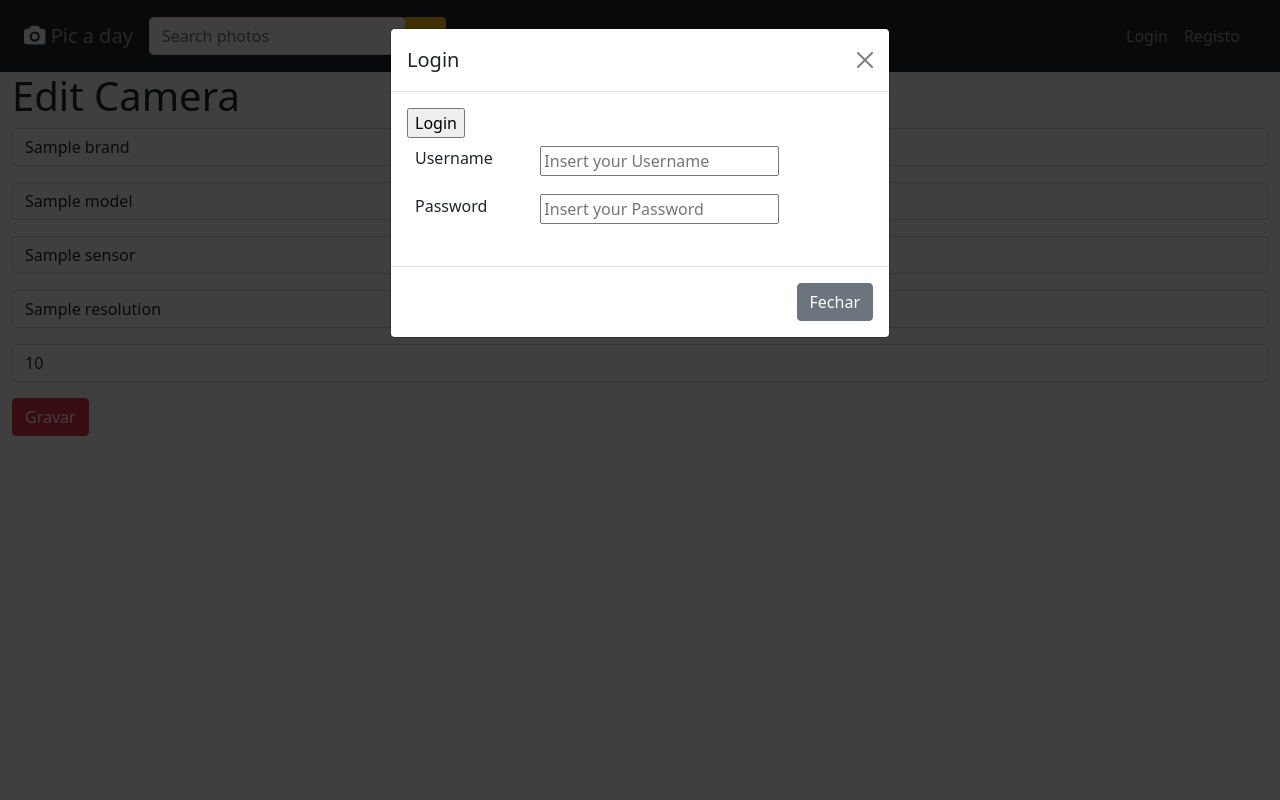
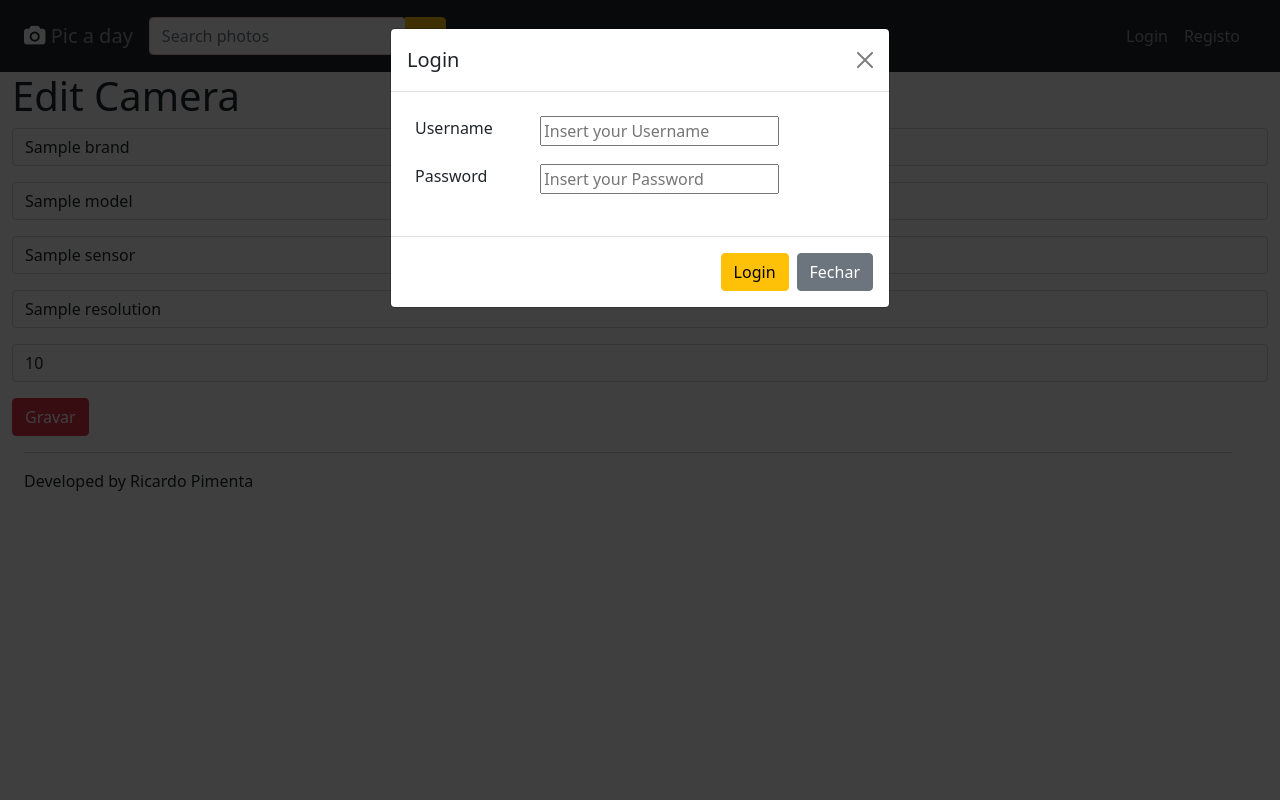
Before and after one commit to Ricardo2002-sys/ProjFinal, a PHP site: the page made by views/admin/camera/edit.view.php in a window 1280 px wide, after a click on "Login". Run offline with PHP 8.4, Linux system fonts and the light colour scheme; the template is opened without the code that fills it: most values are stand-ins (such as "Sample title", 1, 10 or a date in 2020); data that the repository does not hold is empty.

Commit message:
modified:   controllers/photos/index.php 	modified:   views/footer.php 	modified:   views/navbar.php

```diff
--- a/views/footer.php
+++ b/views/footer.php
@@ -12,7 +12,9 @@
 	<title>Photos</title>
 	<link rel="icon" href="..\Icons\castle.svg">
 </head>
-<!-- <footer class="ms-4 mx-5">
-	<hr>
-	<p> Developed by Ricardo Pimenta</p>
-</footer> -->
+<footer class="footer ms-4 mx-5">
+	<div class="my-auto" >
+		<hr>
+		<p> Developed by Ricardo Pimenta</p>
+	</div>
+</footer>
--- a/views/navbar.php
+++ b/views/navbar.php
@@ -35,7 +35,8 @@
                 <form method="post" action="<?php echo route('home') ?>">
                     <div class="mx-auto input-group">
                         <div class="form-outline">
-                            <input type="search" placeholder="Search photos" name='search' class="bg-secundary form-control" style="border: 1.5px solid pink;"/>
+                            <input type="search" placeholder="Search photos" name='search'
+                                class="bg-secundary form-control" style="border: 1.5px solid pink;" />
                         </div>
                         <button type="submit" class="btn btn-warning">
                             <i class="fa fa-search"></i>
@@ -117,14 +118,14 @@
         <div class="modal fade" id="login" tabindex="-1">
             <div class="modal-dialog">
                 <div class="modal-content">
-                    <div class="modal-header">
+                    <div class="bg-secundary modal-header">
                         <h1 class="modal-title fs-5" id="examplemodallabel">
                             Login
                         </h1>
                         <button type="button" class="btn-close" data-bs-dismiss="modal"></button>
                     </div>
-                    <div class="modal-body">
-                        <form action="<?php echo route('login/check') ?>" method="post">
+                    <form action="<?php echo route('login/check') ?>" method="post">
+                        <div class="modal-body">
                             <table class="table table-borderless">
                                 <tr>
                                     <td>
@@ -148,15 +149,15 @@
                                             minlength="6" maxlength="15" required>
                                     </td>
                                 </tr>
-                                <input type="submit" value="Login">
+
                             </table>
-                        </form>
-                    </div>
-                    <div class="modal-footer">
+                        </div>
+                        <div class="modal-footer">
+                            <input class="btn btn-warning" type="submit" value="Login">
+                            <button type="button" class="btn btn-secondary" data-bs-dismiss="modal">Fechar</button>
 
-                        <button type="button" class="btn btn-secondary" data-bs-dismiss="modal">Fechar</button>
-
-                    </div>
+                        </div>
+                    </form>
                 </div>
             </div>
         </div>
```
Also changed, not shown: controllers/photos/index.php (+6 -1 lines).
